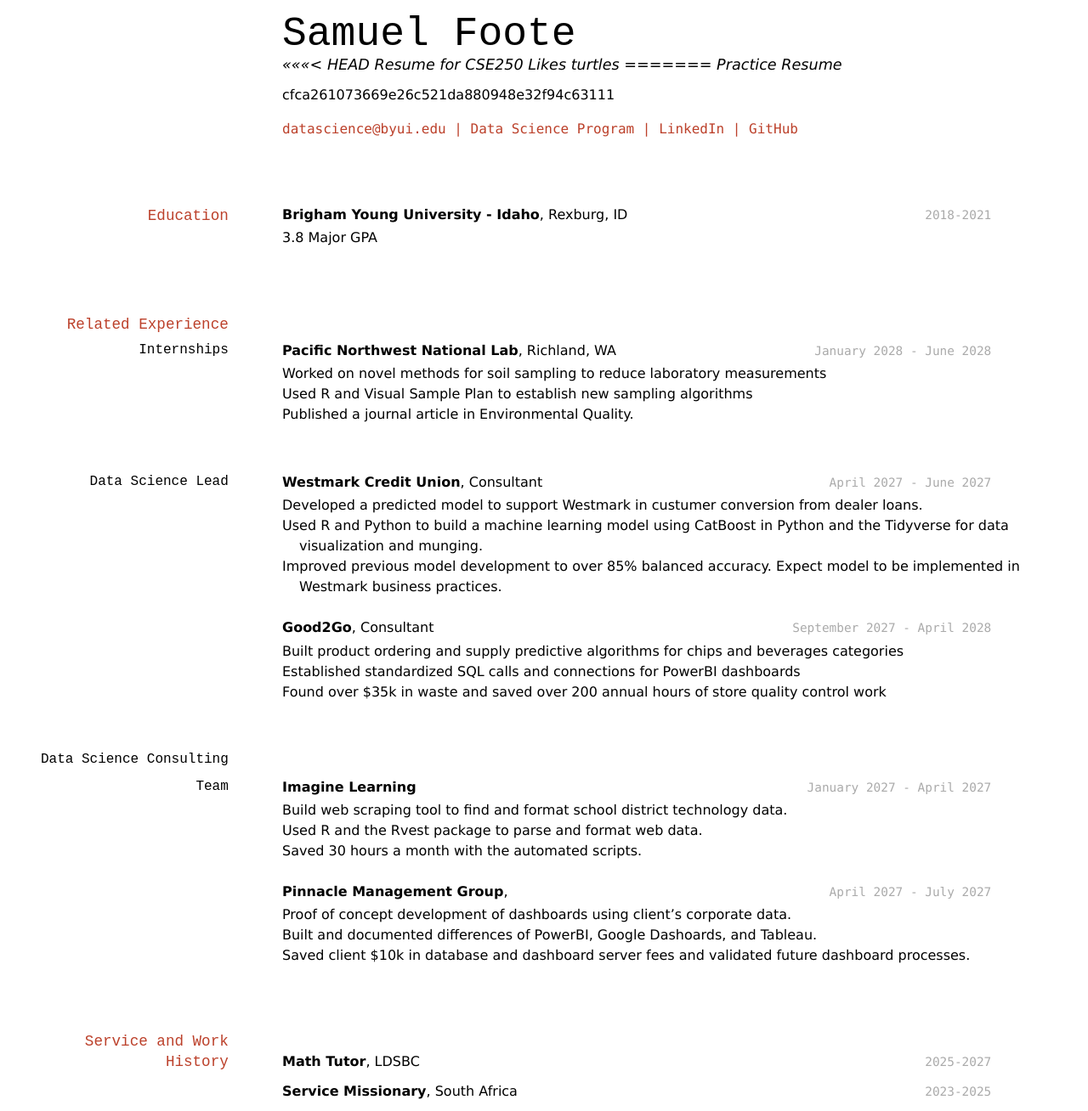
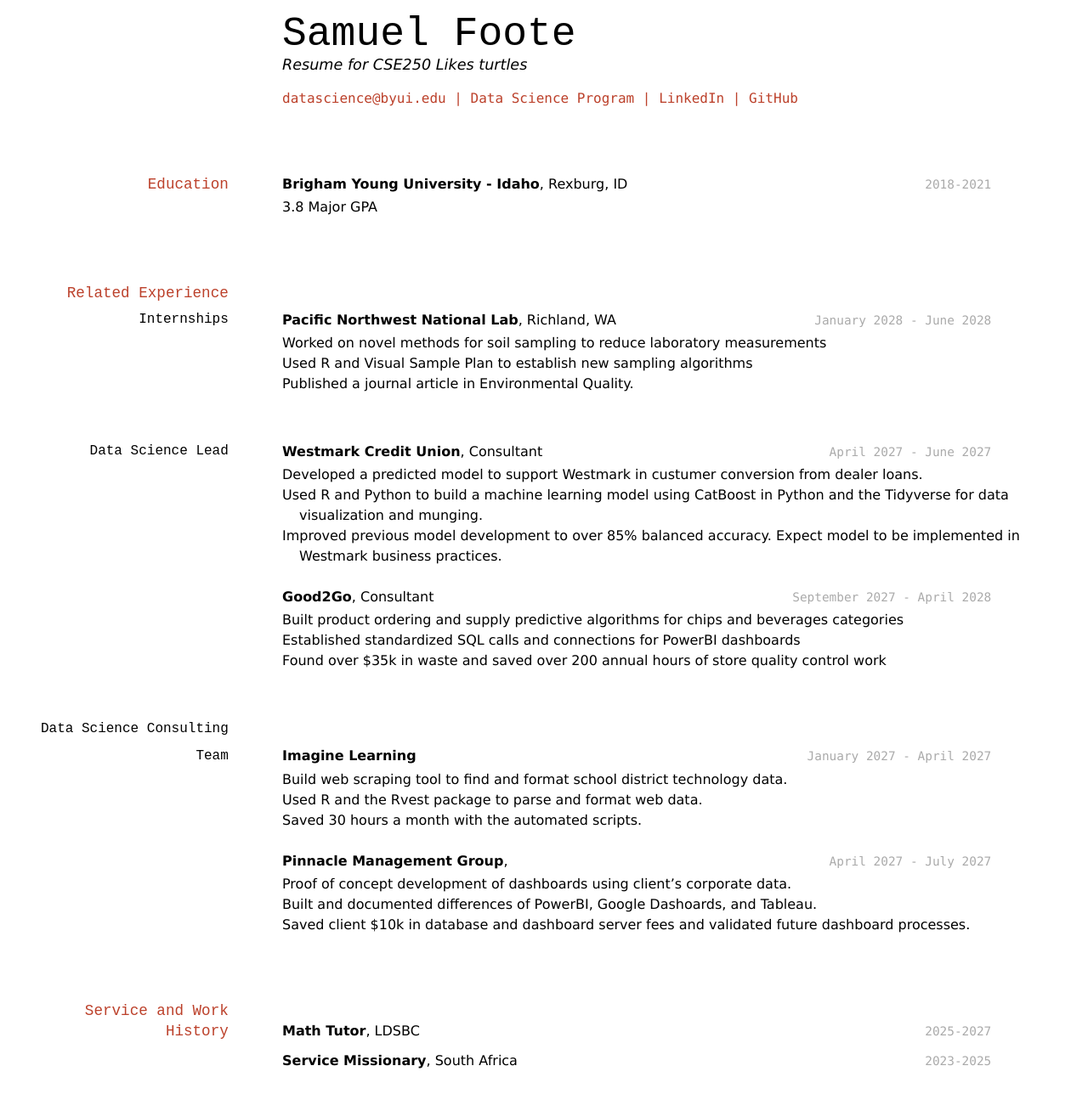
Before and after one commit to footesamr/Foote-Resume, a Jekyll site: the page built from docs/index.md, in a window 1280 px wide. Shown: the whole page at 85% size. Built offline with Jekyll 4.4.1, drawn with Linux system fonts in a browser that asks for light colours; after the commit the page ends 1272 px from its top, so only the background shows below that.

Commit message:
fixed conflict

```diff
--- a/docs/index.md
+++ b/docs/index.md
@@ -3,12 +3,8 @@ layout: cv
 title: Samuel Foote's Resume
 ---
 # Samuel Foote
-<<<<<<< HEAD
 Resume for CSE250
 Likes turtles
-=======
-Practice Resume
->>>>>>> cfca261073669e26c521da880948e32f94c63111
 
 <div id="webaddress">
 <a href="foo15001@byui.edu">datascience@byui.edu</a>
```
